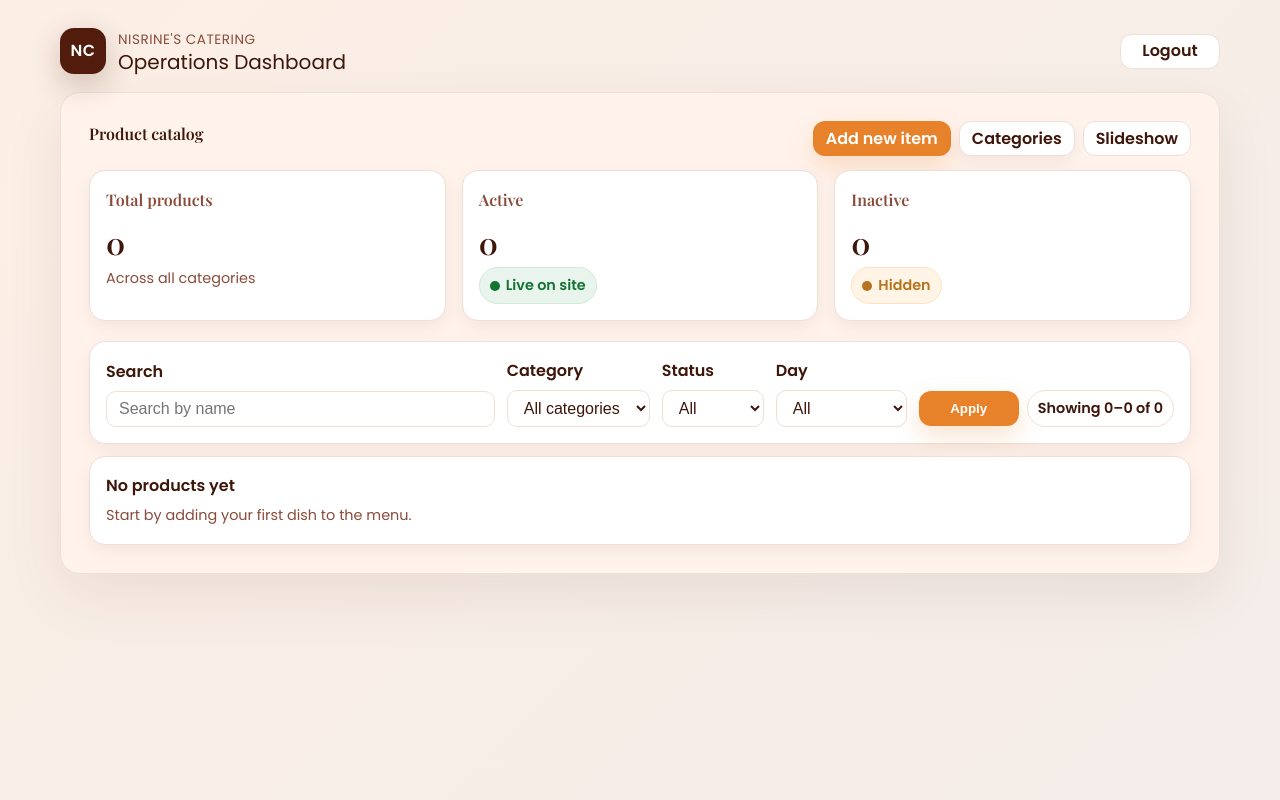
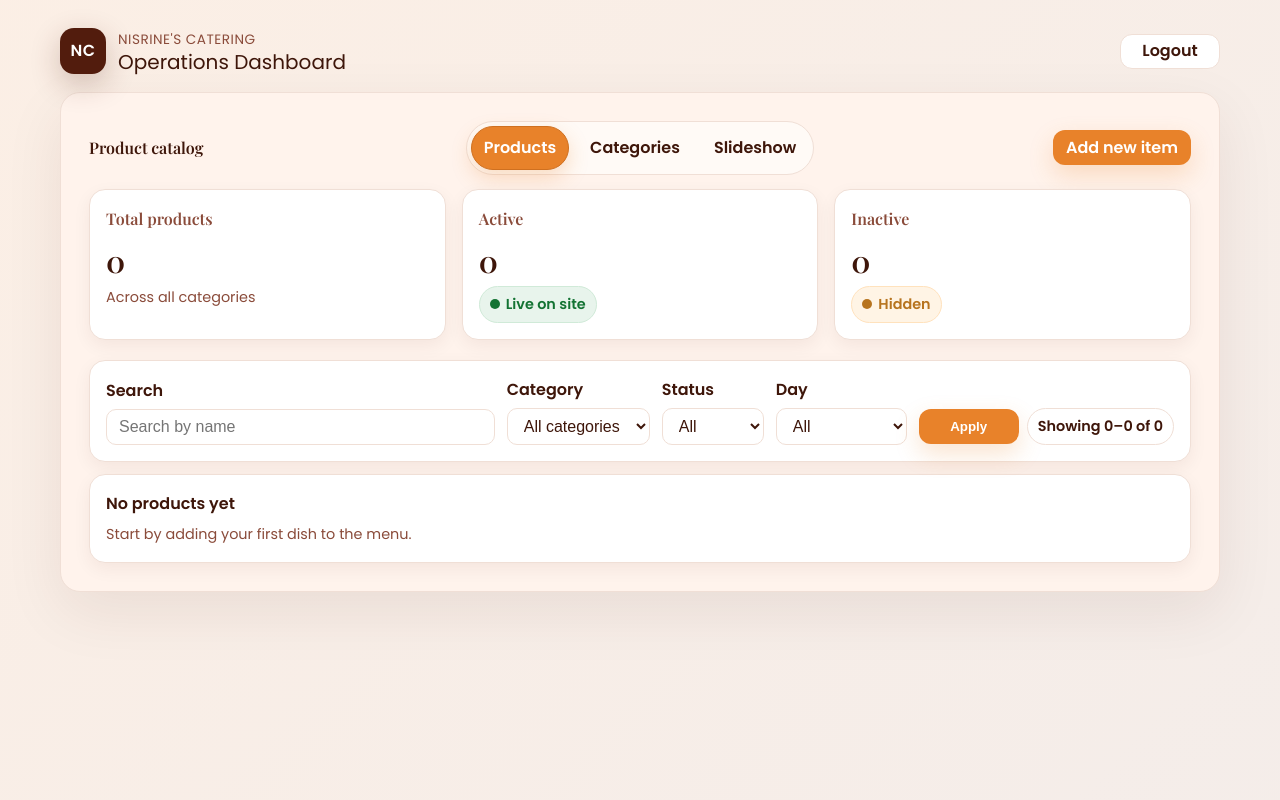
Before and after one commit to Muno7/nisrines_catering, a Flask app: page /admin/products in a window 1280 px wide. Run offline with Flask 3, Linux system fonts and the light colour scheme; the visitor is signed in with stand-in values (Sample User, id 1); data that the repository does not hold is empty.

Commit message:
UI fixes

```diff
--- a/backend/app/static/css/pages/admin.css
+++ b/backend/app/static/css/pages/admin.css
@@ -9,10 +9,59 @@
 .page-header {
   margin-bottom: 14px;
   display: flex;
-  justify-content: space-between;
-  align-items: flex-start;
+  align-items: center;
   gap: 12px;
   flex-wrap: wrap;
+}
+
+.page-header__title {
+  flex: 1 1 180px;
+}
+
+.page-header__nav {
+  flex: 1 1 240px;
+  display: flex;
+  justify-content: center;
+}
+
+.page-header__actions {
+  flex: 1 1 180px;
+  display: flex;
+  justify-content: flex-end;
+  gap: 10px;
+  flex-wrap: wrap;
+}
+
+.nav-group {
+  display: flex;
+  flex-wrap: wrap;
+  gap: 8px;
+  align-items: center;
+  padding: 4px;
+  border: 1px solid var(--color-border);
+  border-radius: 999px;
+  background: #fffaf6;
+}
+
+.nav-pill {
+  padding: 8px 12px;
+  border-radius: 999px;
+  border: 1px solid transparent;
+  font-weight: 600;
+  color: var(--color-text);
+  background: transparent;
+}
+
+.nav-pill:hover {
+  border-color: var(--color-border);
+  background: #fff3ec;
+}
+
+.nav-pill.is-active {
+  background: #e8822a;
+  color: #ffffff;
+  border-color: #cf7020;
+  box-shadow: 0 8px 20px rgba(232, 130, 42, 0.25);
 }
 
 .filter-bar .actions {
--- a/backend/app/templates/admin/products.html
+++ b/backend/app/templates/admin/products.html
@@ -5,13 +5,18 @@
 {% endblock %}
 {% block content %}
   <header class="page-header">
-    <div>
+    <div class="page-header__title">
       <h2>Product catalog</h2>
     </div>
-    <div class="actions">
+    <div class="page-header__nav">
+      <div class="nav-group">
+        <a class="nav-pill {% if request.endpoint == 'admin.products' %}is-active{% endif %}" href="{{ url_for('admin.products') }}">Products</a>
+        <a class="nav-pill {% if request.endpoint == 'admin.categories' %}is-active{% endif %}" href="{{ url_for('admin.categories') }}">Categories</a>
+        <a class="nav-pill {% if request.endpoint == 'admin.slideshow' %}is-active{% endif %}" href="{{ url_for('admin.slideshow') }}">Slideshow</a>
+      </div>
+    </div>
+    <div class="page-header__actions">
       <a class="btn" href="{{ url_for('admin.new_product') }}">Add new item</a>
-      <a class="btn btn-secondary" href="{{ url_for('admin.categories') }}">Categories</a>
-      <a class="btn btn-ghost" href="{{ url_for('admin.slideshow') }}">Slideshow</a>
     </div>
   </header>
 
```
Also changed, not shown: backend/app/templates/admin/categories.html (+8 -4 lines), backend/app/templates/admin/slideshow.html (+11 -7 lines).
